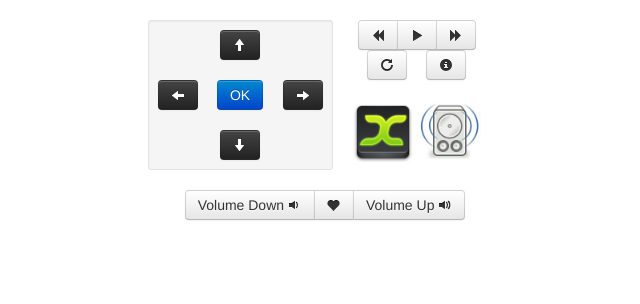
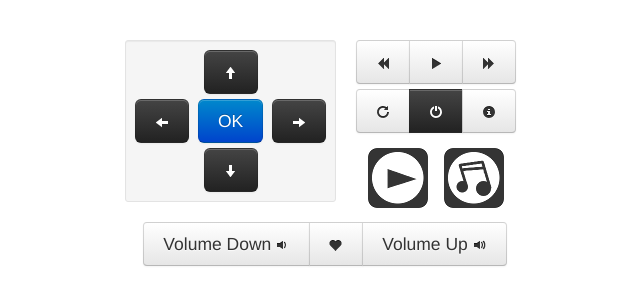
Before and after one commit to Rudis1261/pymote, a plain HTML site: page index.html in a window 1280 px wide. Shown: the whole page, without its empty margins (305-945 px from the left). Drawn offline with Linux system fonts and the light colour scheme.

Commit message:
Beta V0.1

```diff
--- a/assets/js/remote.js
+++ b/assets/js/remote.js
@@ -1,5 +1,5 @@
 // Lets make it easy to change the filename
-var myScript = "index.php";
+var myScript = "index.html";
 
 // When the key is pressed, set it in the DB by running the AJAX
 $(".remoteKeys").click(function(event) {
--- a/index.html
+++ b/index.html
@@ -14,7 +14,7 @@
 
             <!-- We need to set width limits in order to center spans -->
             <!-- Main remote container -->
-            <div style="width: 375px;">
+            <div style="width: 420px; padding-top: 20px;">
 
                 <!-- Direction arrows and ok button -->
                 <div class="pull-left well well-small">
@@ -24,31 +24,27 @@
                             The data-keycode is the keycode value for the button pressed, this makes it a bit easier to use
                             Don't know how to pick this up, check my remote.js file
 
-                            The id is the action to be performed. And the click is picked up with the "remoteKeys" and "volume" classes
+                            The id is the action to be performed. And the click is picked up with the "remoteKeys " and "volume" classes
                         -->
-                        <a href="#" data-keycode="119" id="up" class="remoteKeys btn  btn-inverse">
+                        <a href="#" data-keycode="119" id="up" title="UP (W)" class="remoteKeys  btn btn-large btn-inverse">
                             <i class="icon icon-white icon-arrow-up"></i>
                         </a>
                     </div>
 
-                    <br />
-
                     <div>
-                        <a href="#" data-keycode="97" id="left" class="remoteKeys btn  btn-inverse">
+                        <a href="#" data-keycode="97" id="left"  title="LEFT (A)" class="remoteKeys  btn btn-large btn-inverse">
                             <i class="icon icon-white icon-arrow-left"></i>
                         </a>
-                            &nbsp;&nbsp;&nbsp;
-                        <a href="#" data-keycode="13" id="ok" class="remoteKeys btn  btn-primary">OK</a>
-                            &nbsp;&nbsp;&nbsp;
-                        <a href="#" data-keycode="100" id="right" class="remoteKeys btn  btn-inverse">
+
+                        <a href="#" data-keycode="13" id="ok" title="OK (ENTER)" class="remoteKeys  btn btn-large btn-primary" style="margin: 5px;">OK</a>
+
+                        <a href="#" data-keycode="100" id="right" title="RIGHT (D)" class="remoteKeys  btn btn-large btn-inverse">
                             <i class="icon icon-white icon-arrow-right"></i>
                         </a>
                     </div>
 
-                    <br />
-
                     <div>
-                        <a href="#" data-keycode="115" id="down" class="remoteKeys btn  btn-inverse">
+                        <a href="#" data-keycode="115" id="down" title="DOWN (S)" class="remoteKeys  btn btn-large btn-inverse">
                             <i class="icon icon-white icon-arrow-down"></i>
                         </a>
                     </div>
@@ -57,39 +53,42 @@
                 <!-- Play, stop, next and prev as well as XBMC and Music icons -->
                 <div class="pull-left span">
                     <div>
-                        <div class="btn-group">
-                            <a href="#" id="prev" class="remoteKeys btn ">
+                        <div class="btn-group" style="margin-bottom: 5px;">
+                            <a href="#" id="prev" title="Previous (B)" class="remoteKeys  btn btn-large">
                                 <i data-keycode="98" class="icon icon-backward"></i>
                             </a>
-                            <a href="#" id="play" class="remoteKeys btn ">
+                            <a href="#" id="play" title="Play (Space)" class="remoteKeys  btn btn-large">
                                 <i data-keycode="32" class="icon icon-play"></i>
                             </a>
-                            <a href="#" id="next" class="remoteKeys btn ">
+                            <a href="#" id="next" title="Next (N)" class="remoteKeys  btn btn-large">
                                 <i data-keycode="110" class="icon icon-forward"></i>
                             </a>
                         </div>
 
                         <br />
 
-                        <div>
-                            <a data-keycode="27" href="#" id="back" class="remoteKeys btn ">
+                        <div class="btn-group" style="margin-bottom: 5px;">
+                            <a data-keycode="27" href="#" title="Back (Backspace)" id="back" class="remoteKeys  btn btn-large">
                                 <i class="icon icon-repeat"></i>
                             </a>
-                                &nbsp;&nbsp;&nbsp;
-                            <a href="#" data-keycode="105" id="info" class="remoteKeys btn ">
+                            <a href="#" id="power" title="Close all open Media applications" class="remoteKeys  btn btn-inverse btn-large">
+                                <i class="icon icon-white icon-off"></i>
+                            </a>
+                            <a href="#" data-keycode="105" id="info" title="Information (I)" class="remoteKeys  btn btn-large">
                                 <i class="icon icon-info-sign"></i>
                             </a>
                         </div>
 
                         <br />
 
-                        <div>
-                        <a href="#" data-keycode="120" id="xbmc" class="remoteKeys">
-                            <img src='assets/img/xbmc2.png' width="60" />
-                        </a>
-                        <a href="#" data-keycode="114" id="music" class="remoteKeys">
-                            <img src='assets/img/music.jpg' width="64" />
-                        </a>
+                        <div style="margin-top: 10px;">
+                            <a href="#" data-keycode="120" id="video" title="Launch Video Player (X)" class="remoteKeys ">
+                                <img src='assets/img/video.png' width="60" />
+                            </a>
+                            &nbsp;&nbsp;
+                            <a href="#" data-keycode="114" id="music" title="Launch Music Player (M)" class="remoteKeys ">
+                                <img src='assets/img/music.png' width="60" />
+                            </a>
                         </div>
 
                     </div>
@@ -102,9 +101,9 @@
             <!-- Time for the volume controls -->
             <div class="row">
                 <div class="btn-group">
-                    <button class="btn  remoteKeys" data-keycode="113" id="vol-down">Volume Down <i class="icon icon-volume-down"></i></button>
-                    <button class="btn  activity"><i class="activity-icon icon icon-heart"></i></button>
-                    <button class="btn  remoteKeys" data-keycode="101" id="vol-up">Volume Up <i class="icon icon-volume-up"></i></button>
+                    <button class="btn btn-large remoteKeys " title="Volume DOWN (A)" data-keycode="113" id="vol-down">Volume Down <i class="icon icon-volume-down"></i></button>
+                    <button class="btn btn-large activity toolTip" title="Server Response"><i class="activity-icon icon icon-heart"></i></button>
+                    <button class="btn btn-large remoteKeys " data-keycode="101" title="Volume UP (E)" id="vol-up">Volume Up <i class="icon icon-volume-up"></i></button>
                 </div>
             </div>
 
@@ -112,7 +111,7 @@
 
         <!-- Lastly the javascript needed -->
         <script src="assets/js/jquery.js"></script>
+        <script src="assets/js/bootstrap.js"></script>
         <script src="assets/js/remote.js"></script>
-        <script src="assets/js/bootstrap.js"></script>
     </body>
 </html>
```
Also changed, not shown: assets/img/music.jpg (deleted), assets/img/music.png (added), assets/img/remote.jpg (added), assets/img/video.png (added), assets/img/xbmc2.png (deleted), 2 other files.
